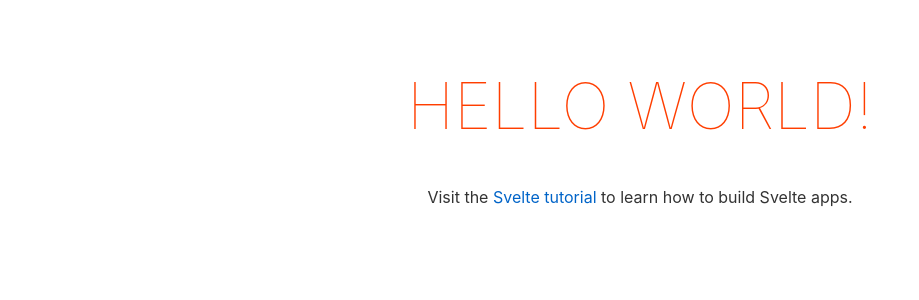
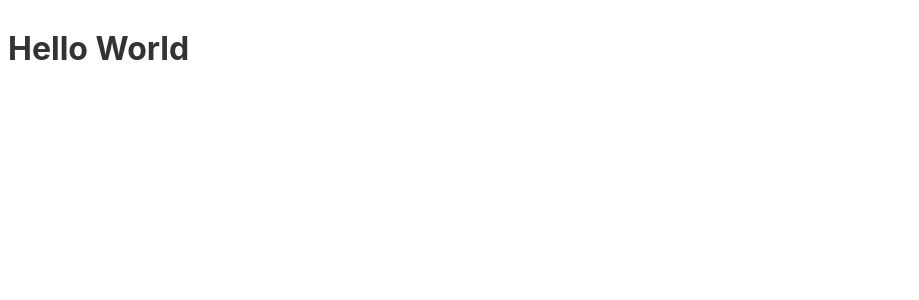
Before and after one commit to matiasop/quotes, a Svelte app: page / in a window 1280 px wide. Shown: the top 300 px of the page, without its empty margins (0-919 px from the left). Built offline with nearby package versions, Linux system fonts and the light colour scheme.

Commit message:
chore(app): remove css

```diff
--- a/src/App.svelte
+++ b/src/App.svelte
@@ -1,30 +1,6 @@
 <script lang="ts">
-	export let name: string;
 </script>
 
 <main>
-	<h1>Hello {name}!</h1>
-	<p>Visit the <a href="https://svelte.dev/tutorial">Svelte tutorial</a> to learn how to build Svelte apps.</p>
+	<h1>Hello World</h1>
 </main>
-
-<style>
-	main {
-		text-align: center;
-		padding: 1em;
-		max-width: 240px;
-		margin: 0 auto;
-	}
-
-	h1 {
-		color: #ff3e00;
-		text-transform: uppercase;
-		font-size: 4em;
-		font-weight: 100;
-	}
-
-	@media (min-width: 640px) {
-		main {
-			max-width: none;
-		}
-	}
-</style>
--- a/src/main.ts
+++ b/src/main.ts
@@ -2,9 +2,6 @@
 
 const app = new App({
 	target: document.body,
-	props: {
-		name: 'world'
-	}
 });
 
 export default app;
```
